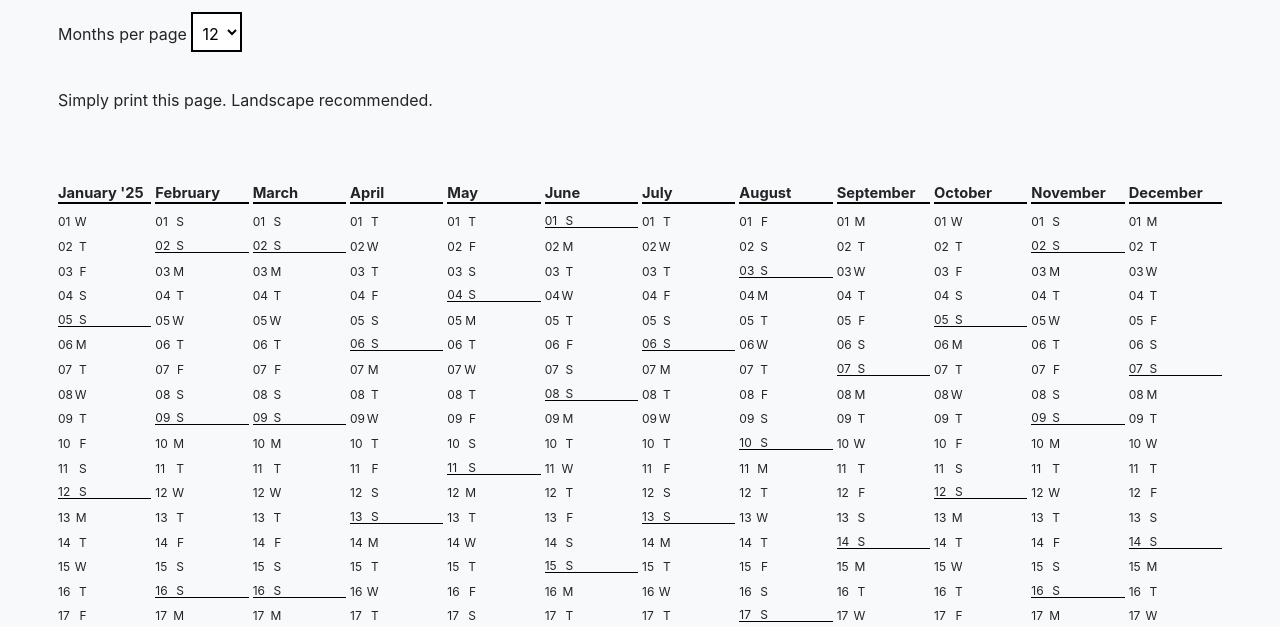
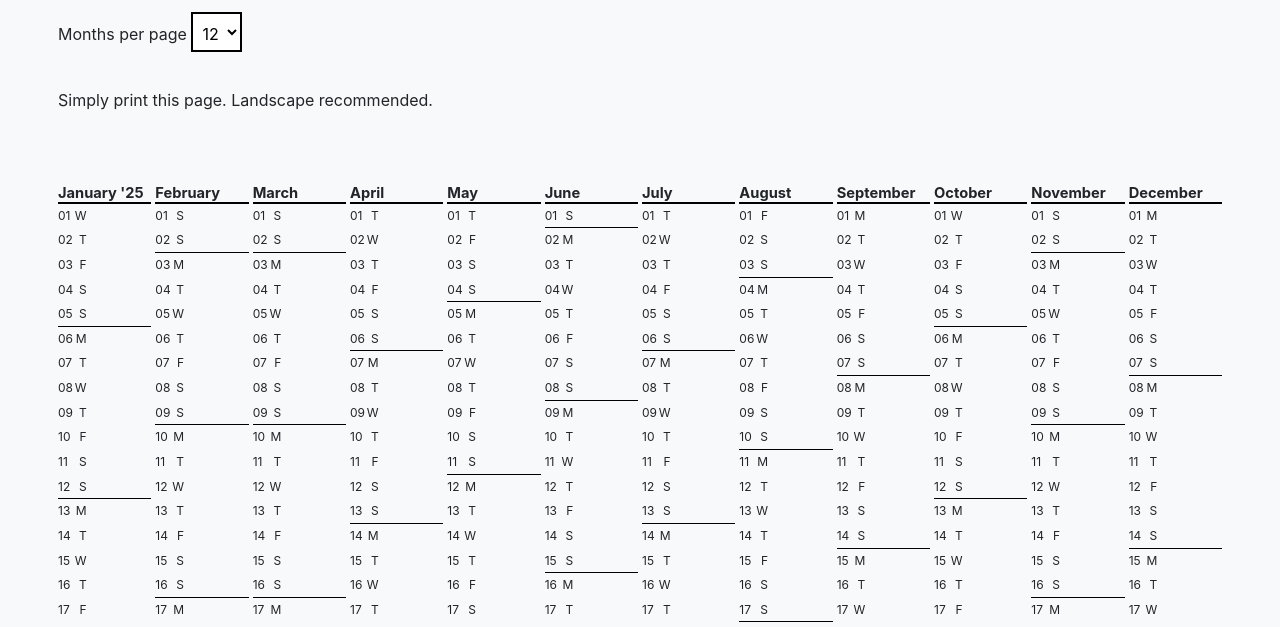
Before and after one commit to erkannt/printable-year, a website built with Parcel: page src/index.html in a window 1280 px wide. Shown: the part 165-792 px from the top of the page. Built offline with nearby package versions, Linux system fonts and the light colour scheme.

Commit message:
Prefert top aligned days as it make shading make more sense

```diff
--- a/sass/_calendar.scss
+++ b/sass/_calendar.scss
@@ -49,7 +49,6 @@
   display: grid;
   grid-template-columns: auto auto 1fr;
   grid-template-rows: auto repeat(31, 1fr);
-  align-items: end;
   border-bottom: var(--linewidth-bold) solid black;
 }
 
@@ -61,6 +60,7 @@
   grid-column: 1/-1;
 }
 .day {
+  padding-top: 0.5em;
   line-height: 1;
   font-size: var(--fontsize-entries);
 }
```
